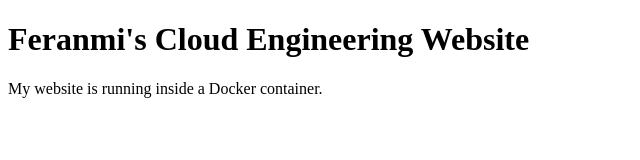
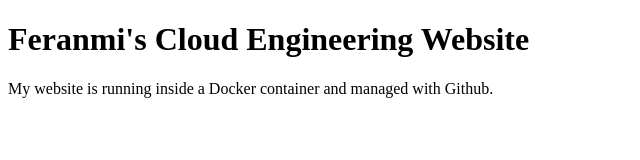
Before and after one commit to adenugaferanmi58-cloud/docker-site, a plain HTML site: page index.html in a window 1280 px wide. Shown: the whole page, without its empty margins (0-640 px from the left). Drawn offline with Linux system fonts and the light colour scheme.

Commit message:
Update website with GitHub

```diff
--- a/index.html
+++ b/index.html
@@ -5,6 +5,6 @@
 </head>
 <body>
 <h1>Feranmi's Cloud Engineering Website</h1>
-<p>My website is running inside a Docker container.</p>
+<p>My website is running inside a Docker container and managed with Github.</p>
 </body>
 </html>
```
